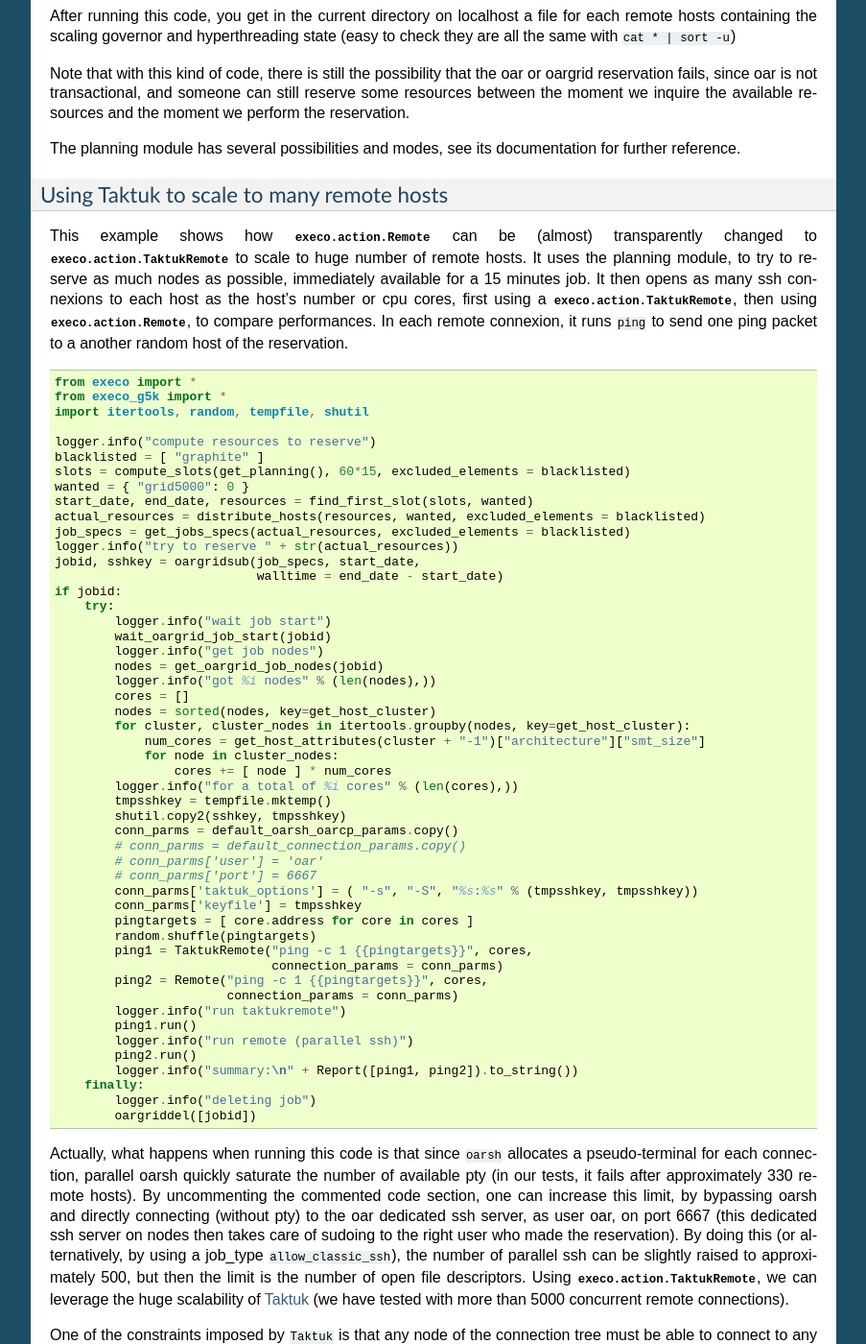
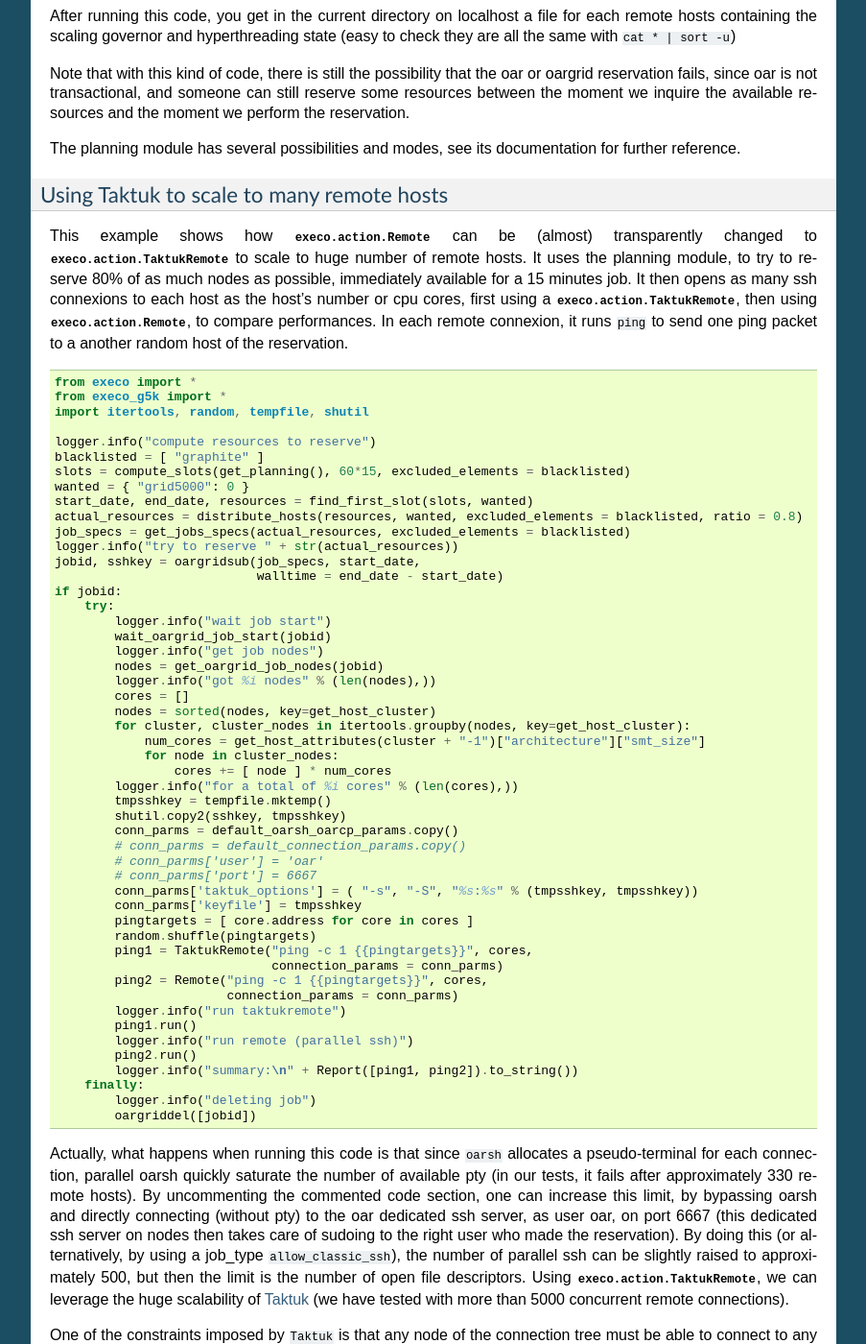
Before and after one commit to rcherrueau/execo, a Sphinx documentation site: the page built from doc/userguide.rst, in a window 1280 px wide and 1400 px high, scrolled down 6350 px. Shown: the whole window at 96% size, without its empty margins (198-1101 px from the left). Built offline with Sphinx 7.4.7, drawn with Linux system fonts in a browser that asks for light colours; pages that are not in the unit, such as notebooks, are missing from menus; some of the changed text lies outside the part shown.

Commit message:
[execo_g5k] planning: add option ratio to distribute_hosts

```diff
--- a/doc/code_samples/g5k_chainput_perf.py
+++ b/doc/code_samples/g5k_chainput_perf.py
@@ -7,7 +7,7 @@
 slots = compute_slots(get_planning(), 60*15, excluded_elements = blacklisted)
 wanted = { "grid5000": 0 }
 start_date, end_date, resources = find_first_slot(slots, wanted)
-actual_resources = distribute_hosts(resources, wanted, excluded_elements = blacklisted)
+actual_resources = distribute_hosts(resources, wanted, excluded_elements = blacklisted, ratio = 0.9)
 job_specs = get_jobs_specs(actual_resources, excluded_elements = blacklisted)
 logger.info("try to reserve " + str(actual_resources))
 jobid, sshkey = oargridsub(job_specs, start_date,
--- a/doc/code_samples/g5k_taktuk_perf.py
+++ b/doc/code_samples/g5k_taktuk_perf.py
@@ -7,7 +7,7 @@
 slots = compute_slots(get_planning(), 60*15, excluded_elements = blacklisted)
 wanted = { "grid5000": 0 }
 start_date, end_date, resources = find_first_slot(slots, wanted)
-actual_resources = distribute_hosts(resources, wanted, excluded_elements = blacklisted)
+actual_resources = distribute_hosts(resources, wanted, excluded_elements = blacklisted, ratio = 0.8)
 job_specs = get_jobs_specs(actual_resources, excluded_elements = blacklisted)
 logger.info("try to reserve " + str(actual_resources))
 jobid, sshkey = oargridsub(job_specs, start_date,
--- a/doc/userguide.rst
+++ b/doc/userguide.rst
@@ -375,12 +375,12 @@
 This example shows how `execo.action.Remote` can be (almost)
 transparently changed to `execo.action.TaktukRemote` to scale to huge
 number of remote hosts. It uses the planning module, to try to reserve
-as much nodes as possible, immediately available for a 15 minutes
-job. It then opens as many ssh connexions to each host as the host's
-number or cpu cores, first using a `execo.action.TaktukRemote`, then
-using `execo.action.Remote`, to compare performances. In each remote
-connexion, it runs ``ping`` to send one ping packet to a another
-random host of the reservation.
+80% of as much nodes as possible, immediately available for a 15
+minutes job. It then opens as many ssh connexions to each host as the
+host's number or cpu cores, first using a `execo.action.TaktukRemote`,
+then using `execo.action.Remote`, to compare performances. In each
+remote connexion, it runs ``ping`` to send one ping packet to a
+another random host of the reservation.
 
 .. literalinclude:: code_samples/g5k_taktuk_perf.py
    :language: python
@@ -415,8 +415,8 @@
 
 The following example shows how to use the `execo.action.ChainPut`
 class (which also internally uses Taktuk) to perform optimized
-transfers of big files to many hosts. It reserves the maximum number
-of nodes immediately available on grid5000 for 15 minutes, and
+transfers of big files to many hosts. It reserves 90% of the maximum
+number of nodes immediately available on grid5000 for 15 minutes, and
 broadcasts a generated random file of 50MB to all hosts both with
 parallel ``scp`` and with ChainPut, to compare the performances. As
 the parallel scp can be very resource hungry with a lot of remote
```
Also changed, not shown: 1 other file.
